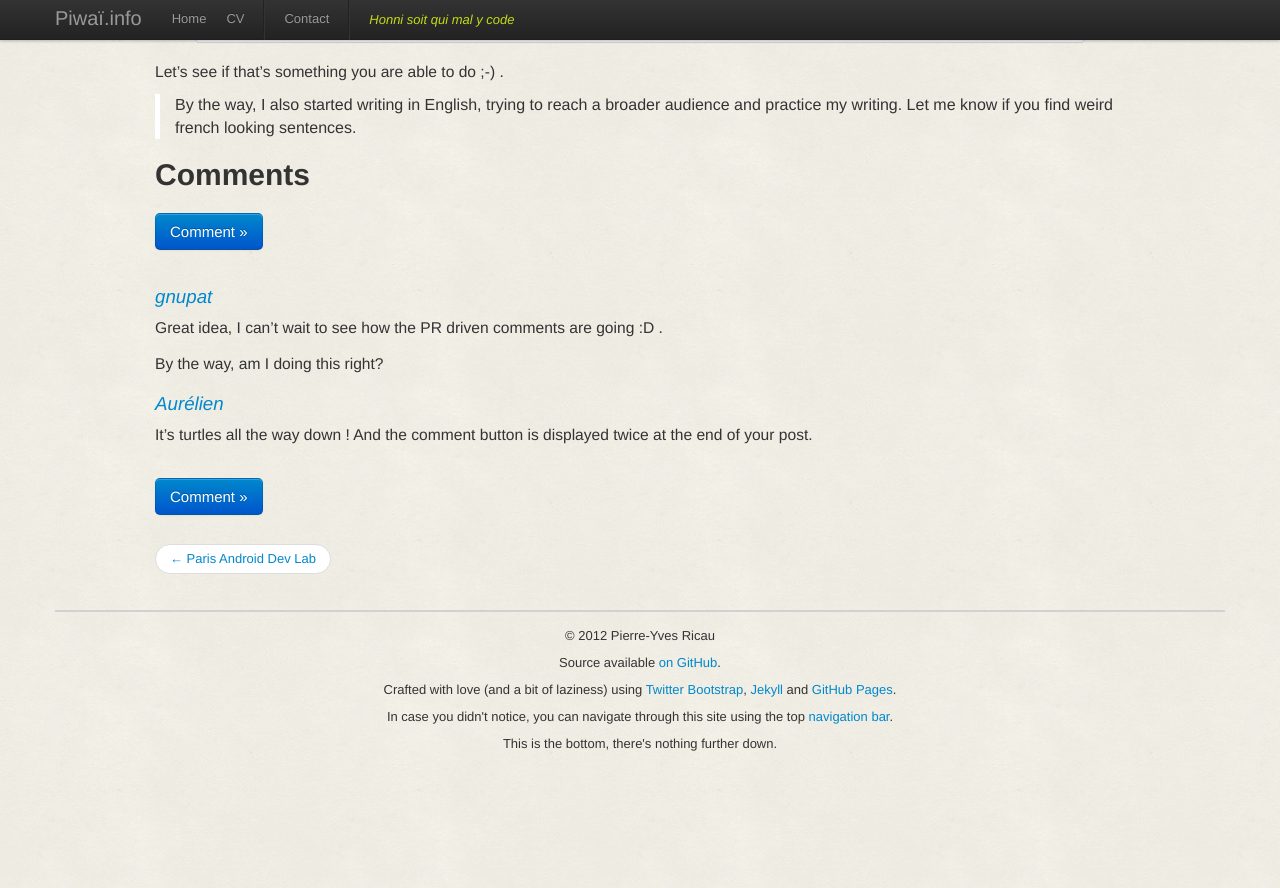
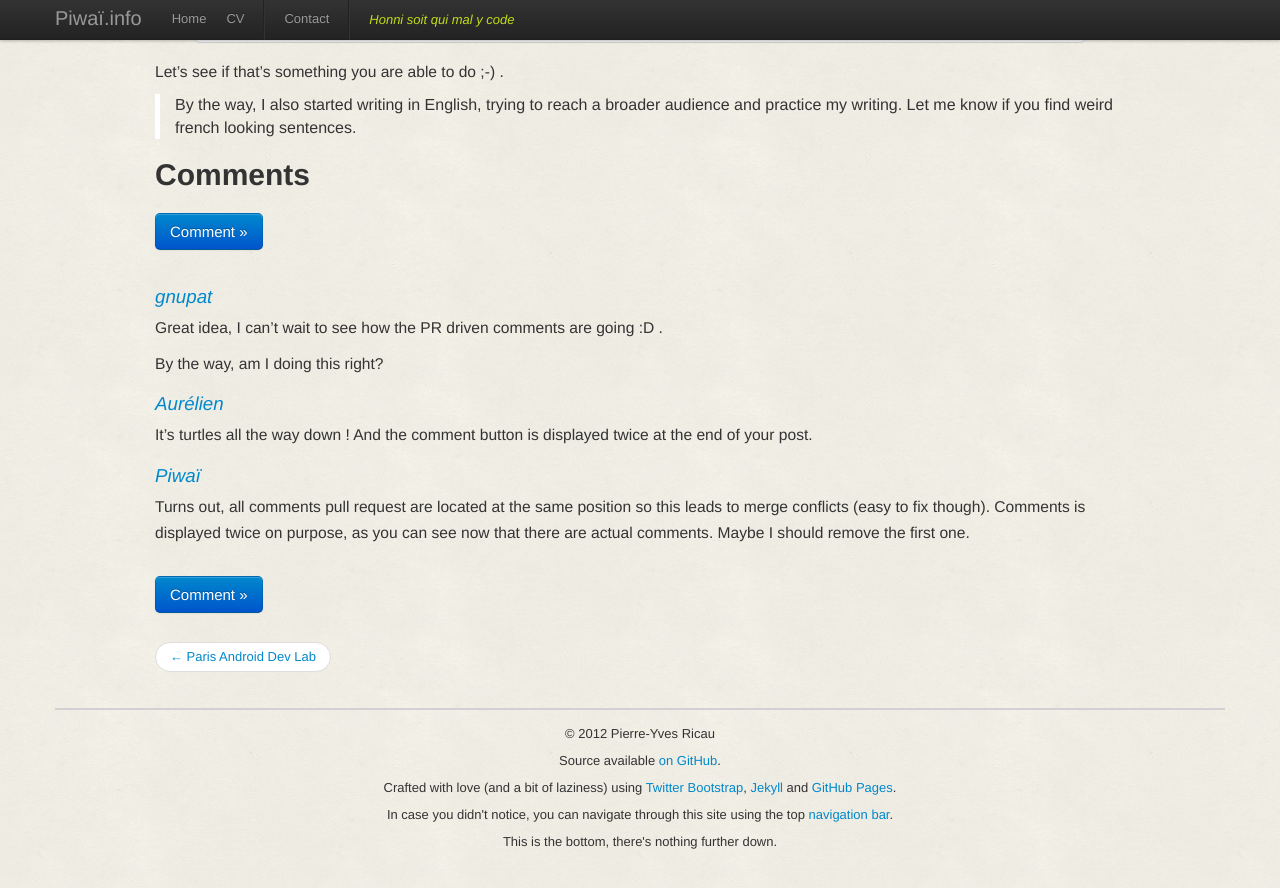
Before and after one commit to pyricau/pyricau.github.com, a Jekyll site: the page built from _posts/2012-12-19-blog-meets-monster-octocat.markdown, in a window 1280 px wide and 900 px high, scrolled down 965 px. Shown: the top 888 px of the window. Built offline with Jekyll 4.4.1, drawn with Linux system fonts in a browser that asks for light colours; Markdown is read by kramdown in place of the engine named in the settings; before the commit the page ends 1767 px from its top, so only the background shows below that.

Commit message:
Update _posts/2012-12-19-blog-meets-monster-octocat.markdown

```diff
--- a/_posts/2012-12-19-blog-meets-monster-octocat.markdown
+++ b/_posts/2012-12-19-blog-meets-monster-octocat.markdown
@@ -39,3 +39,6 @@ By the way, am I doing this right?
 ## [Aurélien](http://blogpro.toutantic.net)
 It's turtles all the way down !
 And the comment button is displayed twice at the end of your post.
+
+## [Piwaï](http://piwai.info)
+Turns out, all comments pull request are located at the same position so this leads to merge conflicts (easy to fix though). Comments is displayed twice on purpose, as you can see now that there are actual comments. Maybe I should remove the first one.
```
